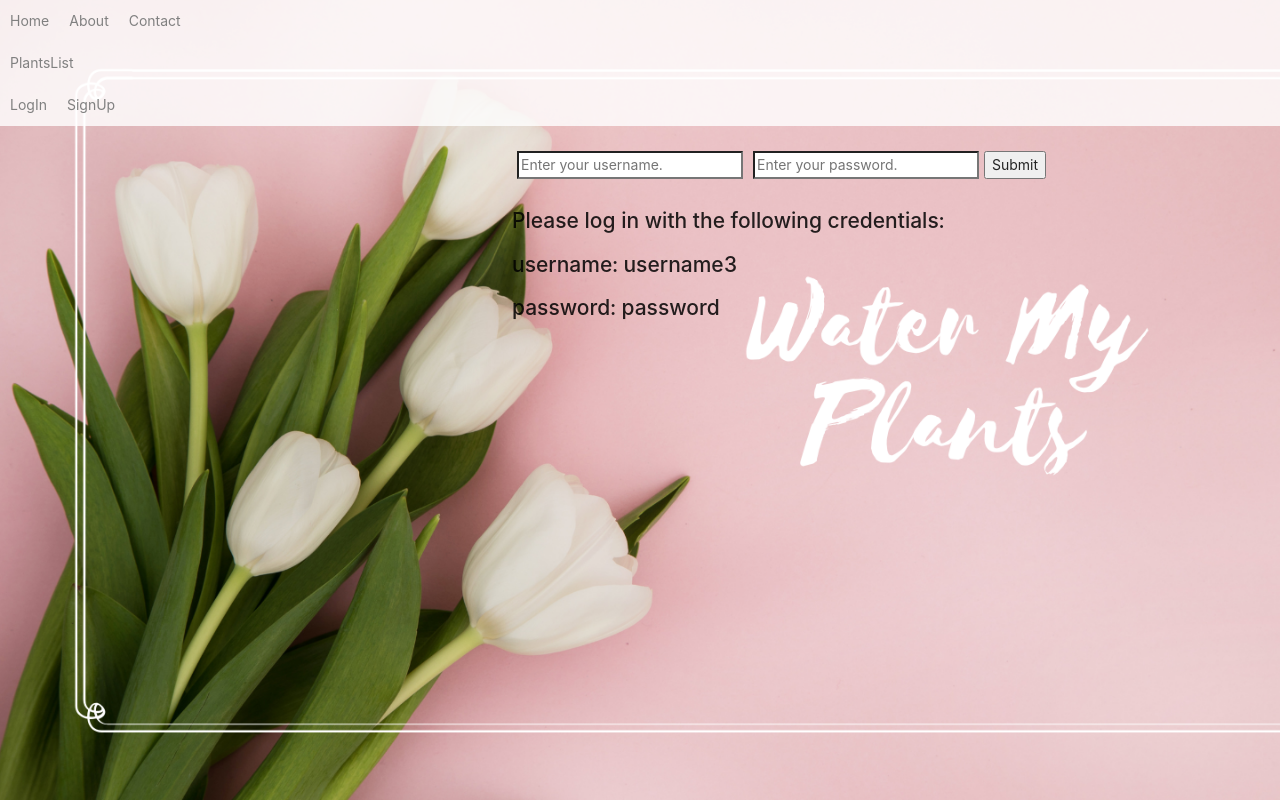
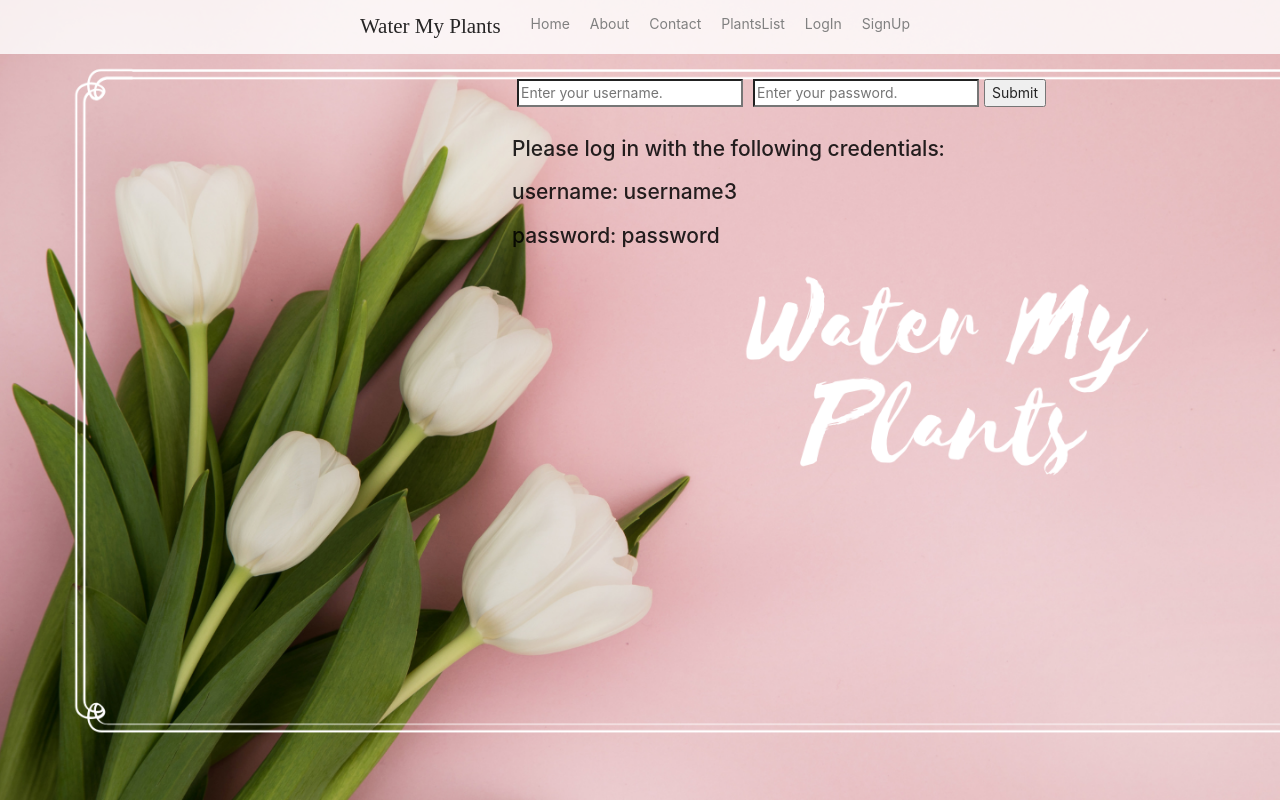
Before and after one commit to wilcoxva/water-my-plants-Frontend, a React (Create React App) app in the folder water-my-plants/: page /LogIn in a window 1280 px wide. Built offline with nearby package versions, Linux system fonts and the light colour scheme; a web font is replaced by a local one.

Commit message:
cleaned up nav css

```diff
--- a/water-my-plants/src/components/Navigation.js
+++ b/water-my-plants/src/components/Navigation.js
@@ -7,14 +7,12 @@ const Navigation = ({isLoggedIn}) => {
     <div>
       <div className="App">
         <div className="ncontainer">
+          <h2>Water My Plants</h2>
+          <div className="links">
             <Link to="/" style={{ textDecoration: 'none', color: "gray", margin: "5px", padding: "5px" }}>Home</Link>
             <Link to="/about" style={{ textDecoration: 'none', color: "gray", margin: "5px", padding: "5px" }}>About</Link>
             <Link to="/contact" style={{ textDecoration: 'none', color: "gray", margin: "5px", padding: "5px" }}>Contact</Link>
-        </div>
-        <div className="ncontainer">
             <Link to="/PlantsList" style={{ textDecoration: 'none', color: "gray", margin: "5px", padding: "5px" }}>PlantsList</Link>
-        </div>
-        <div className="ncontainer">
             {isLoggedIn ?
               <Link to="/LogOut" style={{ textDecoration: 'none', color: "gray", margin: "5px", padding: "5px" }}>LogOut</Link> :
               [<Link to="/LogIn" style={{ textDecoration: 'none', color: "gray", margin: "5px", padding: "5px" }}>LogIn</Link>,
@@ -23,6 +21,7 @@ const Navigation = ({isLoggedIn}) => {
           </div>
         </div>
       </div>
+    </div>
   );
 };
 
--- a/water-my-plants/src/css/main.css
+++ b/water-my-plants/src/css/main.css
@@ -38,8 +38,17 @@ h1 {
   margin: 5px;
 }
 .ncontainer {
+  background-color: rgba(255, 255, 255, 0.808);
   display: flex;
-  background-color: rgba(255, 255, 255, 0.808);
+  justify-content: center;
+}
+.ncontainer h2 {
+  margin-top: 10px;
+  margin-right: 20px;
+  font-family: 'Great Vibes', cursive;
+}
+.links {
+  margin-top: 13px;
 }
 a {
   margin: 10px;
--- a/water-my-plants/src/css/nav.css
+++ /dev/null
@@ -1,9 +0,0 @@
-.ncontainer {
-  display: flex;
-  background-color: rgba(255, 255, 255, 0.808);
-}
-a {
-  margin: 10px;
-  padding: 10px;
-  size: 50px;
-}
--- a/water-my-plants/src/less-files/nav.less
+++ b/water-my-plants/src/less-files/nav.less
@@ -1,6 +1,17 @@
 .ncontainer {
+    background-color: rgba(255, 255, 255, 0.808);
     display: flex;
-    background-color: rgba(255, 255, 255, 0.808);
+    justify-content: center;
+
+    h2 {
+        margin-top: 10px;
+        margin-right: 20px;
+        font-family: 'Great Vibes', cursive;
+    }
+}
+
+.links {
+    margin-top: 13px;
 }
 
 a {
```
Also changed, not shown: water-my-plants/src/css/home.css (deleted, +0 -32 lines), water-my-plants/src/css/plantslist.css (deleted, +0 -38 lines). Lines whose indentation alone changed are shown as unchanged.
